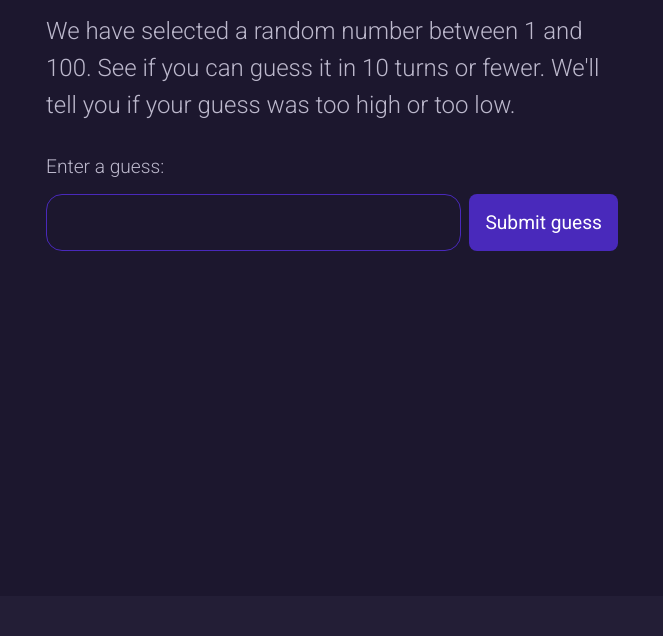
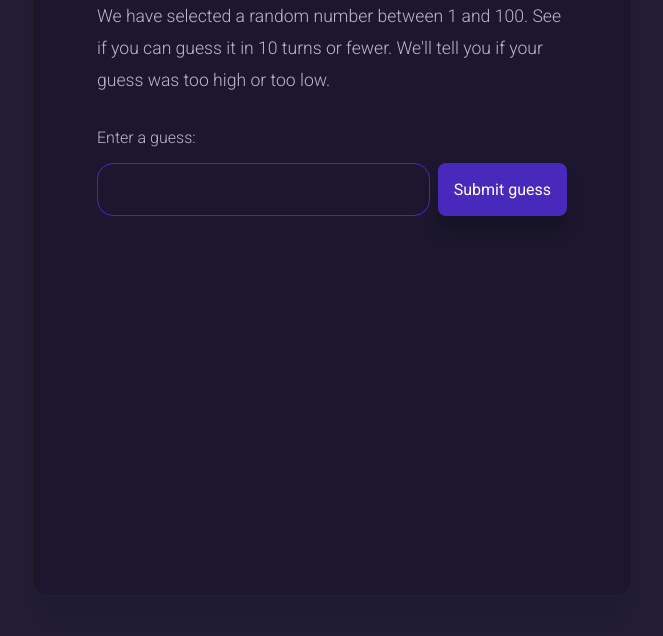
Before and after one commit to vincentole/small_web_projects, a plain HTML site: page guess_the_number/index.html in a window 1280 px wide. Shown: the part 164-800 px from the top of the page, without its empty margins (308-971 px from the left). Drawn offline with Linux system fonts and the light colour scheme.

Commit message:
fixed button

```diff
--- a/guess_the_number/scss/style.scss
+++ b/guess_the_number/scss/style.scss
@@ -26,9 +26,6 @@ $font-default: 'Roboto', sans-serif;
 .pd {
     padding: 1rem;
 }
-.pd-b {
-    padding-bottom: 1rem;
-}
 .flex {
     display: flex;
     gap: 0.5rem;
@@ -46,17 +43,17 @@ body {
     min-height: 100vh;
     background-color: #231E36;
     color: #BCB8CC;
-    font-size: 1.2rem;
+    font-size: 1rem;
     font-weight: 300;
 }
 h1 {
-    font-size: 3rem;
+    font-size: 2.3rem;
     font-weight: 300;
     text-align: center;
 }
 p {
-    line-height: 2.3rem;
-    font-size: 1.5rem;
+    line-height: 2rem;
+    font-size: 1.1rem;
     border-radius: 1rem;
     padding: 1rem;
 }
@@ -64,15 +61,14 @@ p {
 .container  {
     display: flex;
     flex-direction: column;
-    max-width: 700px;
+    max-width: 600px;
     min-height: 720px;
-    padding-bottom: 3rem;
     margin: 2rem;
     background-color: #1C172E;
-    // border: 1px solid #bcb8cc13;
+    border: 1px solid #222;
     border-radius: 1rem;
     padding: 2rem 4rem;
-    // box-shadow: 0 1.5rem 3rem rgba(0,0,0,0.4);
+    box-shadow: 0 2rem 2rem rgba(0,0,0,0.1);
 }
 
 .success {
@@ -90,9 +86,13 @@ p {
     background-color: #4929BB;
     color: #fff;
     cursor: pointer;
-    transition: opacity 0.5s ease-in-out;
+    box-shadow: 0 1rem 1rem rgba(0,0,0,0.2);
+    transition: all 0.3s ease-in-out;
+    transition-property: opacity, box-shadow, transform;
     &:hover {
         opacity: 0.8;
+        box-shadow: 0 0.5rem 0.5rem rgba(0,0,0,0.2);
+        transform: scale(0.99);
     }
     &:disabled {
         opacity: 0.5;
@@ -104,7 +104,7 @@ input[type=text] {
     padding: 1rem;
     background-color: #1C172E;
     border-radius: 1rem;
-    transition: opacity 0.5s ease-in-out;
+    transition: opacity 0.3s ease-in-out;
     &:focus {
         outline: 1px solid #4929BB;
 
@@ -116,10 +116,12 @@ input[type=text] {
 label {
     display: block;
     padding-bottom: 1rem;
+    font-size: 1rem;
 }
 .lastResult {
     text-align: center;
     color: #fff;
+    line-height: 1rem;
 }
 .resetButton {
     width: 100%;
```
Also changed, not shown: guess_the_number/css/style.css, guess_the_number/dist/css/style.css.
